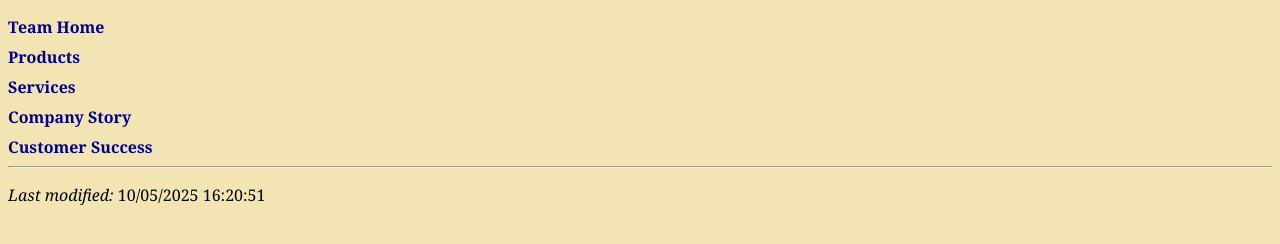
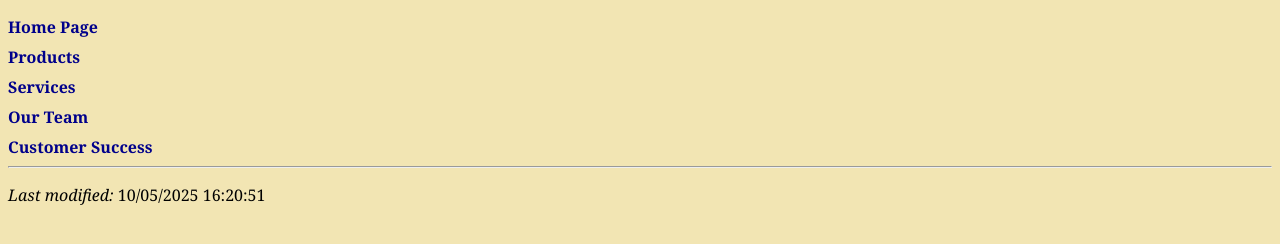
Before and after one commit to ramiroguntinr/Team03Project01, a plain HTML site: page frame_a.html in a window 1280 px wide. Shown: the part 46-290 px from the top of the page. Drawn offline with Linux system fonts and the light colour scheme.

Commit message:
Update frame_a.html

```diff
--- a/frame_a.html
+++ b/frame_a.html
@@ -11,10 +11,10 @@
 </head>
 <body>
   <h3>Navigation</h3>
-  <a href="homepage.html" target="showframe">Team Home</a>
+  <a href="homepage.html" target="showframe">Home Page</a>
   <a href="products.html" target="showframe">Products</a>
   <a href="services.html" target="showframe">Services</a>
-  <a href="history.html" target="showframe">Company Story</a>
+  <a href="team.html" target="showframe">Our Team</a>
   <a href="customersuccess.html" target="showframe">Customer Success</a>
 
   <hr>
```
